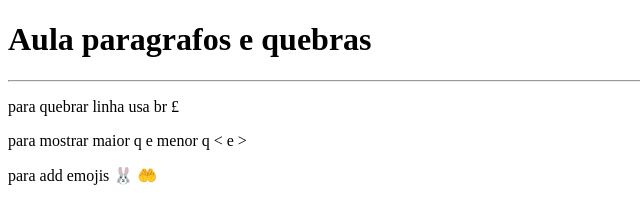
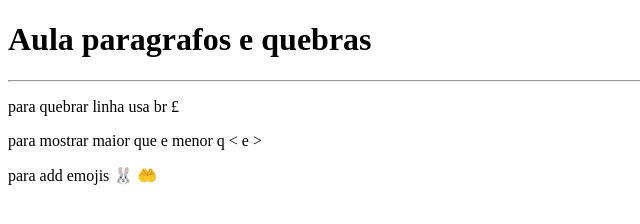
Before and after one commit to vandaosz/html-css, a plain HTML site: page exercicios/ex002/index.html in a window 1280 px wide. Shown: the full height of the page, 0-640 px from the left. Drawn offline with Linux system fonts and the light colour scheme.

Commit message:
Correção de escrita

```diff
--- a/exercicios/ex002/index.html
+++ b/exercicios/ex002/index.html
@@ -10,7 +10,7 @@
     <h1>Aula paragrafos e quebras</h1>
     <hr>
     <p>para quebrar linha usa br &pound;</p>
-    <p>para mostrar maior q e menor q &lt; e &gt;</p>
+    <p>para mostrar maior que e menor q &lt; e &gt;</p>
     <p>para add emojis &#x1f430
         &#x1f932
     </p>
```
